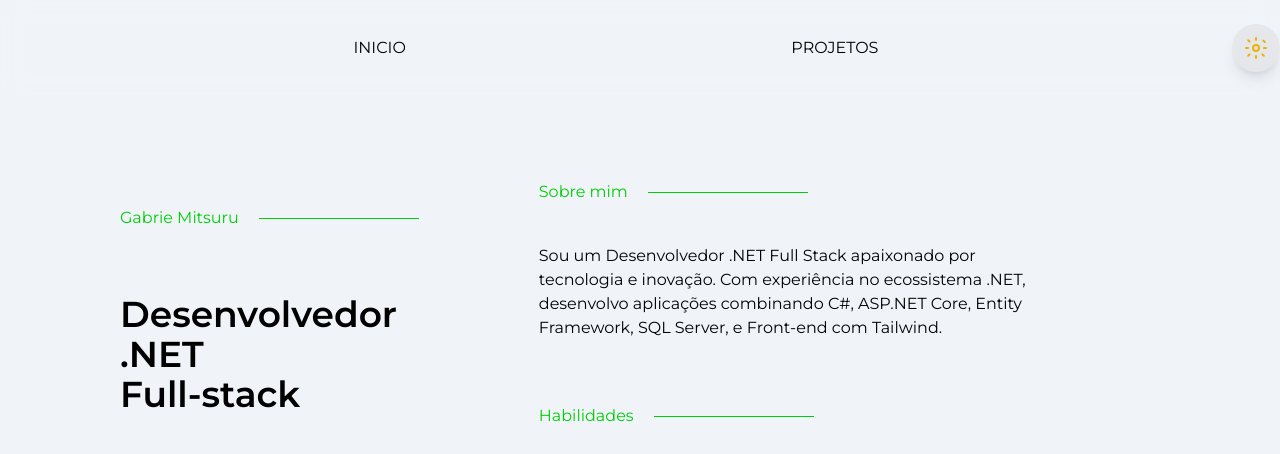
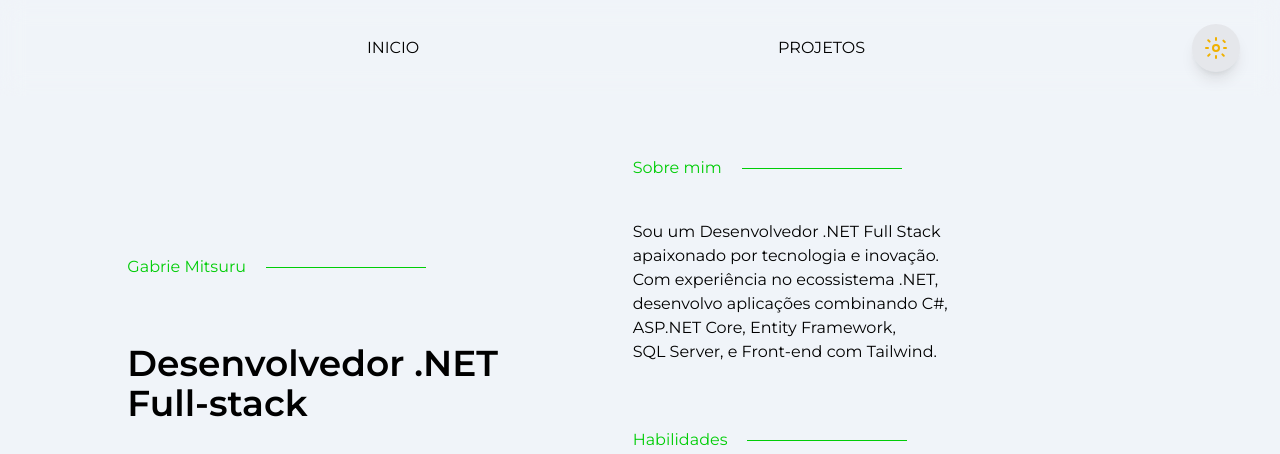
Before and after one commit to GabrielKameoka/Portifolio, a website: page src/index.html in a window 1280 px wide. Shown: the top 454 px of the page. Drawn offline with nearby package versions, Linux system fonts and the light colour scheme.

Commit message:
corrigindo responsividade

```diff
--- a/src/index.html
+++ b/src/index.html
@@ -25,7 +25,7 @@
   </head>
   <body class="bg-[#F0F4F9] font-montserrat dark:bg-gray-900 transition">
     <header
-      class="fixed w-full top-0 flex items-center justify-around sm:justify-between p-6 pr-10 pl-10 sm:pl-0 sm:pr-0 z-50 bg-[#F0F4F9]/30 backdrop-blur-md dark:bg-gray-900/30 dark:backdrop-blur-md transition"
+      class="fixed w-full top-0 flex items-center justify-around sm:justify-between p-6 pr-10 pl-10 z-50 bg-[#F0F4F9]/30 backdrop-blur-md dark:bg-gray-900/30 dark:backdrop-blur-md transition"
     >
       <nav class="flex-1 flex justify-evenly space-x-8 dark:text-white flex-wrap">
         <a href="#inicio" class="menu-link" id="link-inicio">INICIO</a>
@@ -93,7 +93,7 @@
           <div class="botoes flex justify-between flex-wrap gap-10 sm:gap-0">
             <a
               id="botaolinkedin"
-              class="w-[150px] h-[58px] px-9 py-4 border text-black rounded hover:bg-[#00CD07] hover:text-white transition dark:text-white"
+              class="w-[150px] h-[58px] p-[1px] px-9 py-4 border text-black rounded hover:bg-[#00CD07] hover:text-white transition dark:text-white"
               target="_blank"
               href="https://www.linkedin.com/in/gabriel-mitsuru/"
               >LINKEDIN</a
@@ -116,13 +116,8 @@
               <p class="flex whitespace-nowrap">Sobre mim</p>
               <hr class="w-40 sm-80" />
             </div>
-            <p class="flex justify-center sm:justify-start">
-              Sou um Desenvolvedor .NET Full Stack apaixonado por
-              tecnologia e inovação. Com experiência no ecossistema
-              .NET,
-              desenvolvo aplicações combinando C#,
-              ASP.NET Core, Entity Framework,
-              SQL Server, e Front-end com Tailwind.
+            <p class="flex justify-center sm:justify-start whitespace-nowrap">
+              Sou um Desenvolvedor .NET Full Stack <br> apaixonado por tecnologia e inovação. <br> Com experiência no ecossistema .NET, <br> desenvolvo aplicações combinando C#, <br> ASP.NET Core, Entity Framework, <br> SQL Server, e Front-end com Tailwind.
             </p>
           </div>
 
```
Also changed, not shown: src/output.css.
